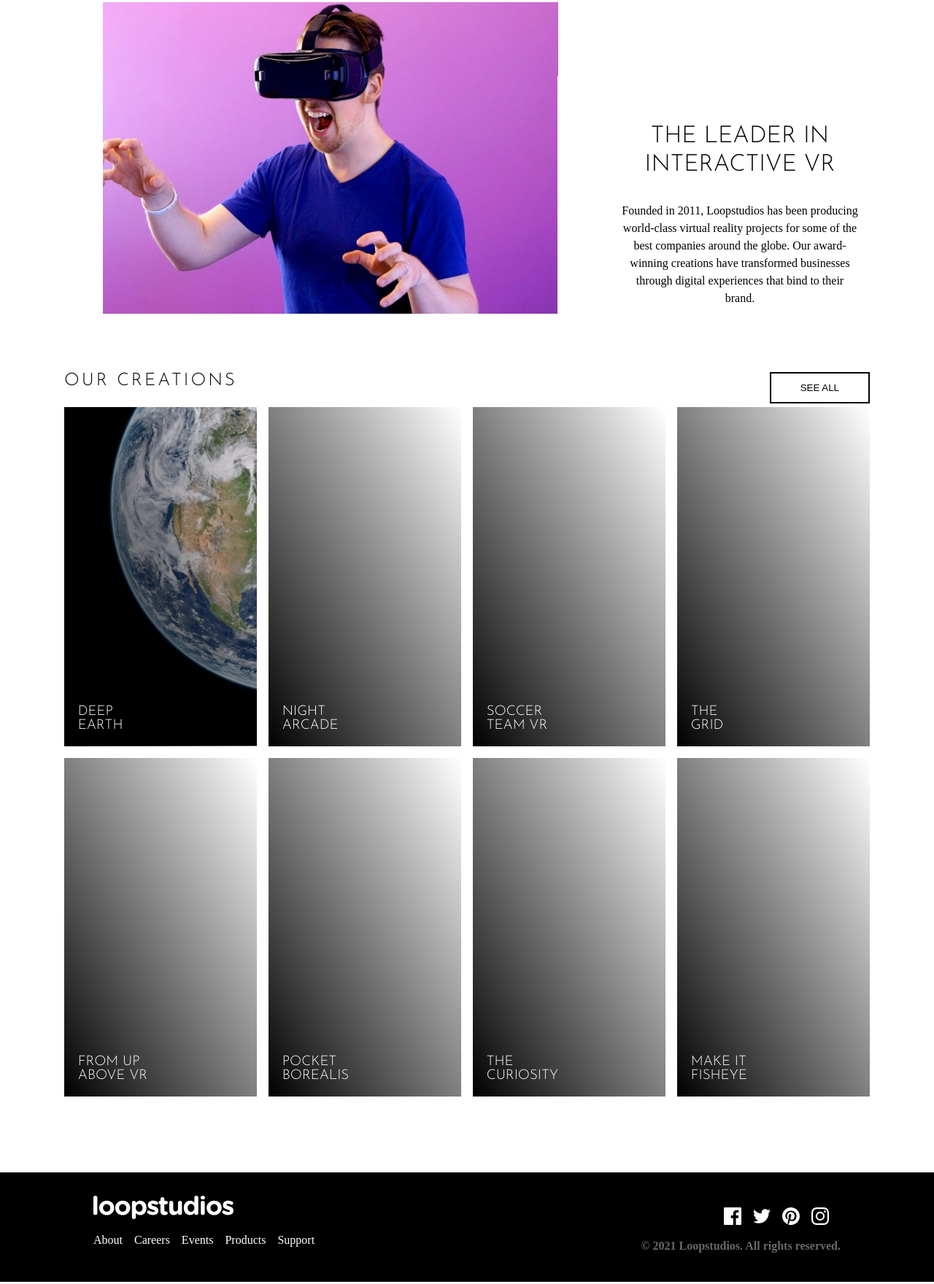
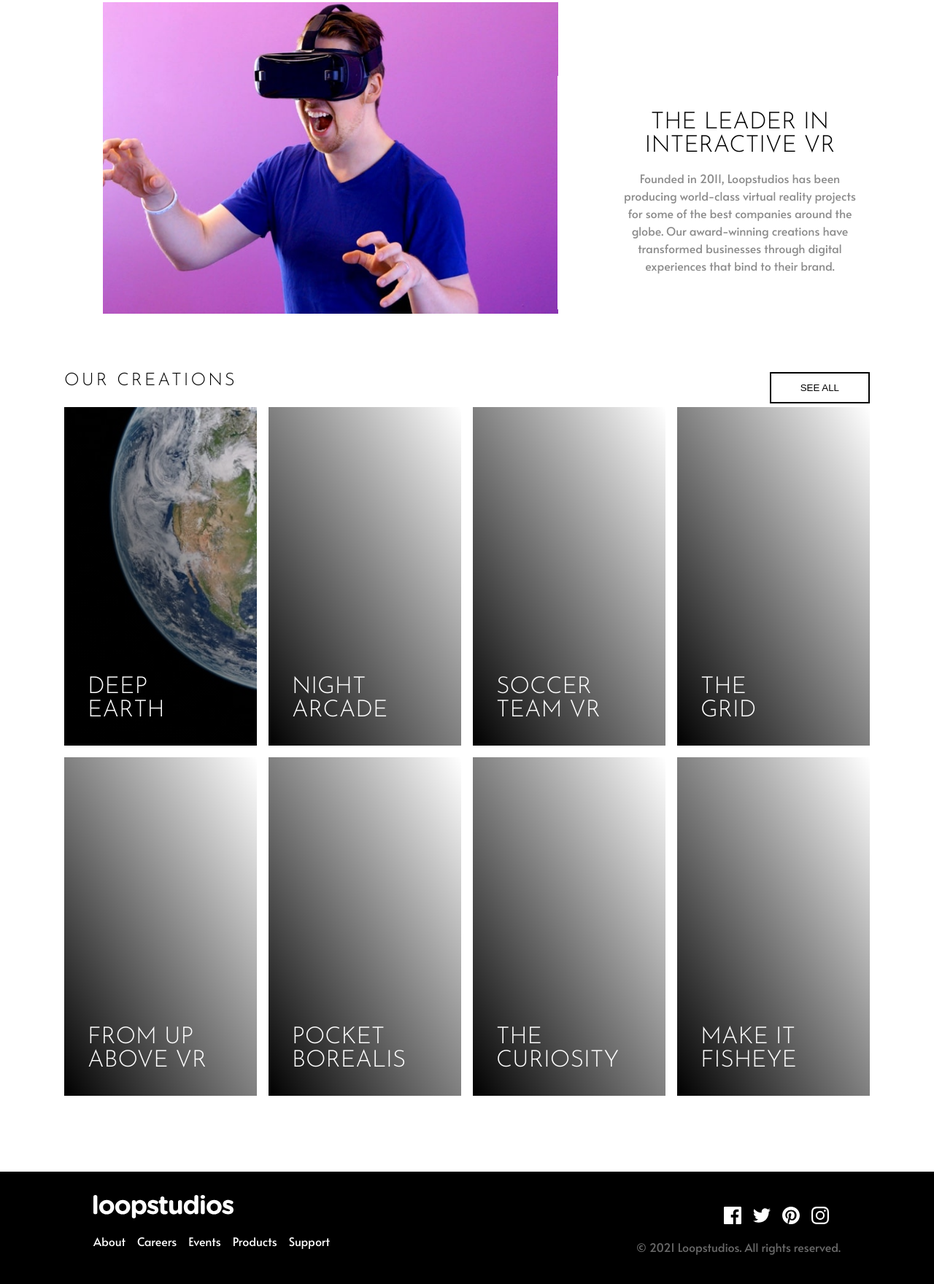
Before and after one commit to BurakOzcancf/Loopstudios-landing-page-main, a plain HTML site: page index.html in a window 1280 px wide. Shown: the part 613-2373 px from the top of the page at 73% size. Drawn offline with Linux system fonts and the light colour scheme.

Commit message:
Background updates, rem unit, font-family

```diff
--- a/index.html
+++ b/index.html
@@ -3,6 +3,8 @@
 <head>
   <meta charset="UTF-8">
   <meta name="viewport" content="width=device-width, initial-scale=1.0">
+  <meta name="Coded by" content="Burak Özcan" />
+  <meta name="GitHub:creator" content="https://github.com/BurakOzcancf" />
 
   <link rel="preconnect" href="https://fonts.googleapis.com">
   <link rel="preconnect" href="https://fonts.gstatic.com" crossorigin>
@@ -56,28 +58,28 @@
       <button class="creations__button">SEE ALL</button>
       <div class="creations__cards">
         <div class="creations__card creations__card-1">
-          <h3>Deep <br> earth</h3>
+          <h3 class="creations__text">Deep <br> earth</h3>
         </div>
         <div class="creations__card creations__card-2">
-          <h3>Night <br> arcade</h3>
+          <h3 class="creations__text">Night <br> arcade</h3>
         </div>
         <div class="creations__card creations__card-3">
-          <h3>Soccer <br> team VR</h3>
+          <h3 class="creations__text">Soccer <br> team VR</h3>
         </div>
         <div class="creations__card creations__card-4">
-          <h3>The <br> grid</h3>
+          <h3 class="creations__text">The <br> grid</h3>
         </div>
         <div class="creations__card creations__card-5">
-          <h3>From up <br>above VR</h3>
+          <h3 class="creations__text">From up <br>above VR</h3>
         </div>
         <div class="creations__card creations__card-6">
-          <h3>Pocket <br> borealis</h3>
+          <h3 class="creations__text">Pocket <br> borealis</h3>
         </div>
         <div class="creations__card creations__card-7">
-          <h3>The <br> curiosity</h3>
+          <h3 class="creations__text">The <br> curiosity</h3>
         </div>
         <div class="creations__card creations__card-8">
-          <h3>Make it <br>fisheye</h3>
+          <h3 class="creations__text">Make it <br>fisheye</h3>
         </div>
       </div>
     </section>
@@ -96,7 +98,7 @@
     <div class="footer__assets">
       <ul class="footer__socials">
         <li class="footer__social">
-          <a href="#">
+          <a href="#" aria-label="Facebook">
             <svg width="24" height="24" xmlns="http://www.w3.org/2000/svg">
               <path
                 d="M22.675 0H1.325C.593 0 0 .593 0 1.325v21.351C0 23.407.593 24 1.325 24H12.82v-9.294H9.692v-3.622h3.128V8.413c0-3.1 1.893-4.788 4.659-4.788 1.325 0 2.463.099 2.795.143v3.24l-1.918.001c-1.504 0-1.795.715-1.795 1.763v2.313h3.587l-.467 3.622h-3.12V24h6.116c.73 0 1.323-.593 1.323-1.325V1.325C24 .593 23.407 0 22.675 0z"
@@ -104,7 +106,7 @@
             </svg></a>
         </li>
         <li class="footer__social">
-          <a href="#">
+          <a href="#" aria-label="Twitter">
             <svg width="24" height="20" xmlns="http://www.w3.org/2000/svg">
               <path
                 d="M24 2.557a9.83 9.83 0 01-2.828.775A4.932 4.932 0 0023.337.608a9.864 9.864 0 01-3.127 1.195A4.916 4.916 0 0016.616.248c-3.179 0-5.515 2.966-4.797 6.045A13.978 13.978 0 011.671 1.149a4.93 4.93 0 001.523 6.574 4.903 4.903 0 01-2.229-.616c-.054 2.281 1.581 4.415 3.949 4.89a4.935 4.935 0 01-2.224.084 4.928 4.928 0 004.6 3.419A9.9 9.9 0 010 17.54a13.94 13.94 0 007.548 2.212c9.142 0 14.307-7.721 13.995-14.646A10.025 10.025 0 0024 2.557z"
@@ -112,7 +114,7 @@
             </svg></a>
         </li>
         <li class="footer__social">
-          <a href="#">
+          <a href="#" aria-label="Pinterest">
             <svg width="24" height="24" xmlns="http://www.w3.org/2000/svg">
               <path
                 d="M12 0C5.373 0 0 5.372 0 12c0 5.084 3.163 9.426 7.627 11.174-.105-.949-.2-2.405.042-3.441.218-.937 1.407-5.965 1.407-5.965s-.359-.719-.359-1.782c0-1.668.967-2.914 2.171-2.914 1.023 0 1.518.769 1.518 1.69 0 1.029-.655 2.568-.994 3.995-.283 1.194.599 2.169 1.777 2.169 2.133 0 3.772-2.249 3.772-5.495 0-2.873-2.064-4.882-5.012-4.882-3.414 0-5.418 2.561-5.418 5.207 0 1.031.397 2.138.893 2.738a.36.36 0 01.083.345l-.333 1.36c-.053.22-.174.267-.402.161-1.499-.698-2.436-2.889-2.436-4.649 0-3.785 2.75-7.262 7.929-7.262 4.163 0 7.398 2.967 7.398 6.931 0 4.136-2.607 7.464-6.227 7.464-1.216 0-2.359-.631-2.75-1.378l-.748 2.853c-.271 1.043-1.002 2.35-1.492 3.146C9.57 23.812 10.763 24 12 24c6.627 0 12-5.373 12-12 0-6.628-5.373-12-12-12z"
@@ -120,7 +122,7 @@
             </svg></a>
         </li>
         <li class="footer__social">
-          <a href="#">
+          <a href="#" aria-label="Instagram">
             <svg width="24" height="24" xmlns="http://www.w3.org/2000/svg">
               <path
                 d="M12 2.163c3.204 0 3.584.012 4.85.07 3.252.148 4.771 1.691 4.919 4.919.058 1.265.069 1.645.069 4.849 0 3.205-.012 3.584-.069 4.849-.149 3.225-1.664 4.771-4.919 4.919-1.266.058-1.644.07-4.85.07-3.204 0-3.584-.012-4.849-.07-3.26-.149-4.771-1.699-4.919-4.92-.058-1.265-.07-1.644-.07-4.849 0-3.204.013-3.583.07-4.849.149-3.227 1.664-4.771 4.919-4.919 1.266-.057 1.645-.069 4.849-.069zM12 0C8.741 0 8.333.014 7.053.072 2.695.272.273 2.69.073 7.052.014 8.333 0 8.741 0 12c0 3.259.014 3.668.072 4.948.2 4.358 2.618 6.78 6.98 6.98C8.333 23.986 8.741 24 12 24c3.259 0 3.668-.014 4.948-.072 4.354-.2 6.782-2.618 6.979-6.98.059-1.28.073-1.689.073-4.948 0-3.259-.014-3.667-.072-4.947-.196-4.354-2.617-6.78-6.979-6.98C15.668.014 15.259 0 12 0zm0 5.838a6.162 6.162 0 100 12.324 6.162 6.162 0 000-12.324zM12 16a4 4 0 110-8 4 4 0 010 8zm6.406-11.845a1.44 1.44 0 100 2.881 1.44 1.44 0 000-2.881z"
--- a/style.css
+++ b/style.css
@@ -5,11 +5,13 @@
   --Very-Dark-Gray: hsl(0, 0%, 41%);
   --Font-Family-Alata: "Alata", sans-serif;
   --Font-Family-Josefin-Sans: "Josefin Sans", sans-serif;
+  --Font-Weight-Alata: 400;
+  --Font-Weight-Josefin-Sans: 300;
 }
 
 /*
   ------------------------------
-  || GLOBAL - GLOBAL ||
+  || GLOBAL - GLOBAL - GLOBAL ||
   ------------------------------
 */
 
@@ -27,8 +29,8 @@ ul {
 }
 
 body {
-  min-width: 375px;
-  max-width: 1800px;
+  min-width: 23.4375rem;
+  max-width: 112.5rem;
   margin: auto;
   position: relative;
 }
@@ -44,7 +46,6 @@ header {
   align-items: center;
   position: absolute;
   width: 100%;
-  color: var(--White);
 }
 .logo {
   display: flex;
@@ -71,6 +72,7 @@ nav {
 }
 nav ul li a {
   font-family: var(--Font-Family-Alata);
+  font-weight: var(--Font-Weight-Alata);
   margin: 1rem 1rem;
   color: var(--White);
 }
@@ -84,23 +86,21 @@ nav ul li a {
   display: flex;
   align-items: center;
   height: 100vh;
-  max-height: 600px;
+  max-height: 37.5rem;
+  background: center/cover no-repeat;
   background-image: url(./images/mobile/image-hero.jpg);
-  background-repeat: no-repeat;
-  background-size: cover;
-  background-position: center;
 }
 .hero__content {
+  max-width: min-content;
+  margin-left: 50%;
+  padding: 2rem;
+  transform: translateX(-50%);
   font-family: var(--Font-Family-Josefin-Sans);
+  font-size: 2rem;
   font-weight: 300;
-  font-size: 2rem;
   text-transform: uppercase;
-  max-width: min-content;
   color: var(--White);
   border: 2px solid;
-  margin-left: 50%;
-  transform: translateX(-50%);
-  padding: 2rem;
 }
 /*
   --------------------------------------
@@ -108,14 +108,12 @@ nav ul li a {
   --------------------------------------
 */
 .features {
-  margin: 1em 1em;
+  margin: 1rem;
 }
 .features__photo {
   aspect-ratio: 654/448;
+  background: center/contain no-repeat;
   background-image: url(./images/mobile/image-interactive.jpg);
-  background-repeat: no-repeat;
-  background-size: contain;
-  background-position: center;
   transition: 1s;
 }
 .features__container {
@@ -124,18 +122,20 @@ nav ul li a {
   transition: 1s;
 }
 .features__title {
+  margin: 1rem 0;
   font-family: var(--Font-Family-Josefin-Sans);
-  font-weight: 300;
-  margin: 1em 0;
+  font-weight: var(--Font-Weight-Josefin-Sans);
   text-transform: uppercase;
   font-size: 2rem;
-  line-height: 1.2em;
 }
 .features__description {
-  margin: 1em 0;
-  padding: 0 1.5em;
-  font-size: 1em;
-  line-height: 1.5em;
+  margin: 1rem 0;
+  padding: 0 1.5rem;
+  font-size: 1rem;
+  line-height: 1.5rem;
+  font-family: var(--Font-Family-Alata);
+  font-weight: var(--Font-Weight-Alata);
+  color: var(--Dark-Gray);
 }
 /*
   -----------------------------------------
@@ -148,10 +148,25 @@ nav ul li a {
 }
 .creations__title {
   font-family: var(--Font-Family-Josefin-Sans);
-  font-weight: 300;
+  font-weight: var(--Font-Weight-Josefin-Sans);
   text-transform: uppercase;
   letter-spacing: 3px;
   text-align: center;
+}
+.creations__button {
+  position: absolute;
+  cursor: pointer;
+  padding: 0.75rem 2.5rem;
+  left: 50%;
+  bottom: 0;
+  transform: translate(-50%, 3rem);
+  background: var(--White);
+  border: 2px var(--Black) solid;
+  transition: 0.5s;
+}
+.creations__button:hover {
+  background: var(--Black);
+  color: var(--White);
 }
 .creations__cards {
   display: grid;
@@ -171,25 +186,8 @@ nav ul li a {
   z-index: -1;
   top: 0;
   left: 0;
-  background-position: center;
-  background-repeat: no-repeat;
-  background-size: contain;
+  background: center/contain no-repeat;
   transition: 1s;
-}
-.creations__card h3 {
-  display: flex;
-  align-items: center;
-  aspect-ratio: 654/240;
-  padding-left: 1em;
-  text-transform: uppercase;
-  font-family: var(--Font-Family-Josefin-Sans);
-  font-weight: 300;
-  color: var(--White);
-  background: linear-gradient(to right top, rgba(0, 0, 0, 1), transparent);
-}
-.creations__card h3:hover {
-  color: var(--Black);
-  background: none;
 }
 .creations__card:hover::before {
   opacity: 0.5;
@@ -219,20 +217,20 @@ nav ul li a {
 .creations__card-8::before {
   background-image: url(./images/mobile/image-fisheye.jpg);
 }
-.creations__button {
-  position: absolute;
-  cursor: pointer;
-  padding: 0.75rem 2.5rem;
-  left: 50%;
-  bottom: 0;
-  transform: translate(-50%, 3rem);
-  background: var(--White);
-  border: 2px var(--Black) solid;
-  transition: 0.5s;
+.creations__text {
+  display: flex;
+  align-items: center;
+  aspect-ratio: 654/240;
+  padding-left: 1em;
+  text-transform: uppercase;
+  font-family: var(--Font-Family-Josefin-Sans);
+  font-weight: var(--Font-Weight-Josefin-Sans);
+  color: var(--White);
+  background: linear-gradient(to right top, rgba(0, 0, 0, 1), transparent);
 }
-.creations__button:hover {
-  background: var(--Black);
-  color: var(--White);
+.creations__text:hover {
+  color: var(--Black);
+  background: none;
 }
 
 /*
@@ -251,9 +249,10 @@ footer ul {
 }
 
 footer ul li a {
-  margin: 1rem 0;
-  margin-right: 1rem;
+  margin: 1rem 1rem 1rem 0;
   color: var(--White);
+  font-family: var(--Font-Family-Alata);
+  font-weight: var(--Font-Weight-Alata);
 }
 .footer__socials {
   display: flex;
@@ -262,30 +261,23 @@ footer ul li a {
 }
 .footer__footnote {
   color: var(--Very-Dark-Gray);
+  font-family: var(--Font-Family-Alata);
+  font-weight: 400;
 }
-@media only screen and (min-width: 700px) {
-  .hero__content {
-    font-size: 3rem;
-  }
-  .hero {
-    background-image: url(./images/desktop/image-hero.jpg);
-    background-position: center;
-  }
-  .creations__cards {
-    grid-template-columns: repeat(2, 50%);
+@media only screen and (min-width: 43.75rem) {
+  header {
+    width: 90%;
+    left: 5%;
   }
   .header__close,
   .header__menu {
     display: none !important;
   }
-  header {
-    width: 90%;
-    left: 5%;
-  }
   nav {
     background: none;
     transition: none;
-    transform: none;
+    text-transform: capitalize;
+    transform: translate(0) !important;
     position: initial;
     height: auto;
     padding-right: 1rem;
@@ -301,23 +293,36 @@ footer ul li a {
     font-size: 0.8rem;
     margin: 0 0.5rem;
   }
+  .hero {
+    background-image: url(./images/desktop/image-hero.jpg);
+  }
+  .hero__content {
+    font-size: 3rem;
+  }
+  .features__photo {
+    aspect-ratio: 731/500;
+    background-image: url(./images/desktop/image-interactive.jpg);
+  }
 
-  .footer__links {
-    display: flex;
+  .creations__cards {
+    grid-template-columns: repeat(2, 50%);
   }
   footer ul {
     display: flex;
     justify-content: center;
   }
+  .footer__links {
+    display: flex;
+  }
 }
-@media only screen and (min-width: 1040px) {
+@media only screen and (min-width: 65rem) {
   header {
     width: 80%;
     left: 10%;
   }
-  .hero {
-    background-image: url(./images/desktop/image-hero.jpg);
-    background-position: center;
+  nav ul li a {
+    transition: 1s !important;
+    font-size: 1rem;
   }
   .hero__content {
     font-size: 3.5rem;
@@ -325,10 +330,7 @@ footer ul li a {
     transform: translateX(1rem);
     padding-right: 10%;
   }
-  nav ul li a {
-    transition: 1s !important;
-    font-size: 1rem;
-  }
+
   .features {
     position: relative;
     margin-bottom: 5rem;
@@ -336,7 +338,6 @@ footer ul li a {
   .features__photo {
     margin-left: 10%;
     width: 50%;
-    background-image: url(./images/desktop/image-interactive.jpg) !important;
   }
 
   .features__container {
@@ -358,11 +359,7 @@ footer ul li a {
     padding-left: 1.5rem;
     text-align: left;
   }
-  .creations__card h3 {
-    aspect-ratio: 256/450;
-    align-items: flex-end;
-    padding-bottom: 1em;
-  }
+
   .creations__button {
     top: 0;
     bottom: initial;
@@ -395,11 +392,20 @@ footer ul li a {
   .creations__card-8::before {
     background-image: url(./images/desktop//image-fisheye.jpg) !important;
   }
+  .creations__text {
+    aspect-ratio: 256/450;
+    align-items: flex-end;
+    padding-bottom: 1em;
+    font-size: 2rem;
+  }
   footer {
     display: flex;
     padding: 2rem 10%;
     justify-content: space-between;
     align-items: flex-start;
+  }
+  .footer__logo {
+    text-align: left;
   }
   .footer__links {
     justify-content: flex-start;
@@ -407,7 +413,4 @@ footer ul li a {
   .footer__socials {
     justify-content: flex-end;
   }
-  .footer__logo {
-    text-align: left;
-  }
 }
```
